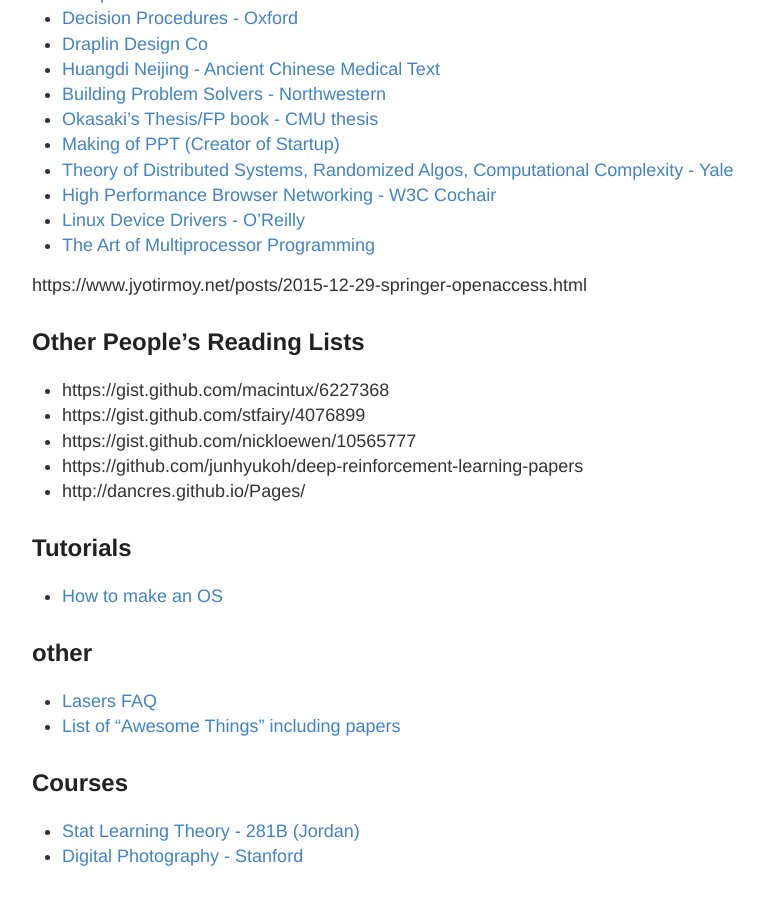
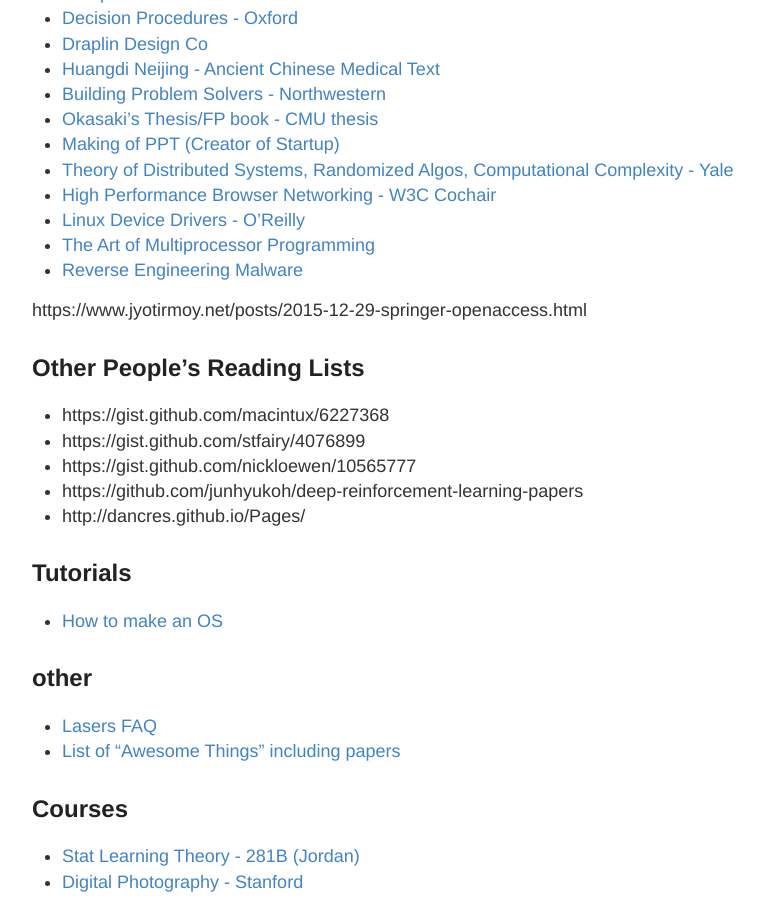
Before and after one commit to RONNCC/ronncc.github, a Jekyll site: the page built from _posts/2015-12-25-ReadingList.md, in a window 1280 px wide and 900 px high, scrolled down 1974 px. Shown: the whole window, without its empty margins (248-1012 px from the left). Built offline with Jekyll 4.4.1, drawn with Linux system fonts in a browser that asks for light colours; comment, search, counter and statistics services are not loaded.

Commit message:
Updated 2015-12-25-ReadingList.md

```diff
--- a/_posts/2015-12-25-ReadingList.md
+++ b/_posts/2015-12-25-ReadingList.md
@@ -52,7 +52,6 @@
     Liskov, B. H. (1972, December). A design methodology for reliable software systems. In Proceedings of the December 5-7, 1972, fall joint computer conference, part I (pp. 191-199). ACM.
 
 
-
 ## Blog Posts
 http://danluu.com/perf-tracing/
 [Twitter's DB: Manhattan](https://blog.twitter.com/2016/strong-consistency-in-manhattan)
@@ -90,6 +89,7 @@
 - [High Performance Browser Networking - W3C Cochair](https://hpbn.co/)
 - [Linux Device Drivers - O'Reilly](http://www.linuxforu.com/2010/12/writing-your-first-linux-driver/)
 - [The Art of Multiprocessor Programming](https://www.amazon.com/Art-Multiprocessor-Programming-Revised-Reprint/dp/0123973376)
+- [Reverse Engineering Malware](https://securedorg.github.io/RE101/)
 
 
 https://www.jyotirmoy.net/posts/2015-12-29-springer-openaccess.html
```
